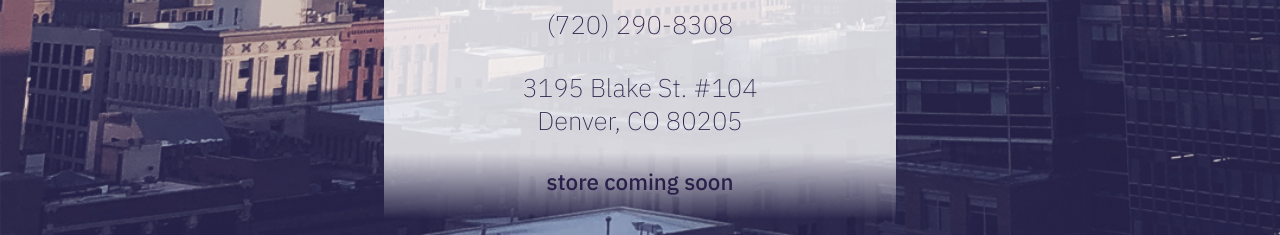
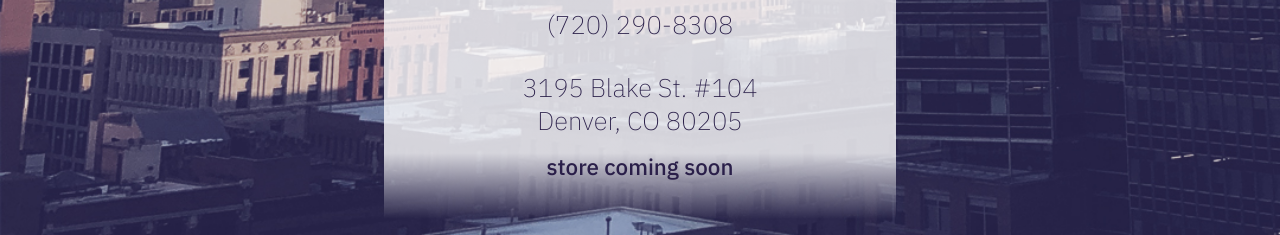
Before and after one commit to Grickl3/lionssharedenver, a website: page index.html in a window 1280 px wide. Shown: the part 581-816 px from the top of the page. Drawn offline with Linux system fonts and the light colour scheme.

Commit message:
adjusted spacing on bottom text line

```diff
--- a/comingsoon.css
+++ b/comingsoon.css
@@ -182,3 +182,7 @@ a {
 .fifty {
 	height: 30px;
 }
+
+.fifteen {
+	height: 15px;
+}
--- a/index.html
+++ b/index.html
@@ -29,7 +29,7 @@
 		<div class="fifty"></div>
 		<span class="hours address">3195 Blake St. #104</span><br>
 		<span class="hours address">Denver, CO 80205</span><br>
-		<div class="fifty"></div>
+		<div class="fifteen"></div>
 		<span class="hours store">store coming soon</span>
 	</div>
 
```
